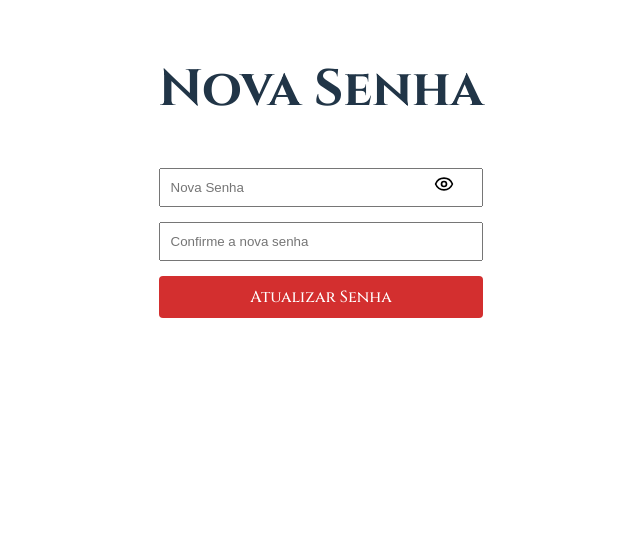
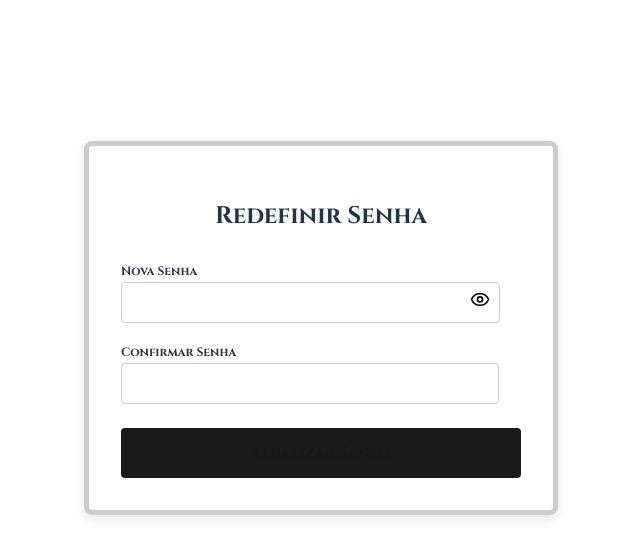
Before and after one commit to Filipecezar00/bjj_learning, a React (Vite) app in the folder frontend/: page /reset-password/1 in a window 1280 px wide. Shown: the top 558 px of the page, without its empty margins (319-959 px from the left). Built offline with nearby package versions, Linux system fonts and the light colour scheme.

Commit message:
atualizando

```diff
--- a/frontend/src/pages/ResetPassword.jsx
+++ b/frontend/src/pages/ResetPassword.jsx
@@ -11,18 +11,19 @@ export default function ResetPassword() {
   const [error, setError] = useState("");
   const [showPassword, setShowPassword] = useState(false);
 
-  const togglePasswordVisibility = () => {
-    setShowPassword(!showPassword);
-  };
+  //   const togglePasswordVisibility = () => {
+  //     setShowPassword(!showPassword);
+  //   };
+
+  const isPasswordStrong = password.length >= 6;
+  const doPasswordsMatch =
+    password === confirmPassword && confirmPassword !== "";
 
   const handleSubmit = async (e) => {
     e.preventDefault();
-    if (password.length < 6) {
-      return setError("A senha deve ter no mínimo 6 caracteres");
-    }
-    if (password !== confirmPassword) {
-      return setError("As senhas não coincidem.");
-    }
+    if (!isPasswordStrong) return setError("Senha muito curta.");
+    if (!doPasswordsMatch) return setError("As Senhas não coincidem.");
+
     try {
       await api.post(`/auth/reset-password/${token}`, { password });
       alert("Senha alterada com sucesso! Faça login agora.");
@@ -36,45 +37,53 @@ export default function ResetPassword() {
     <div
       className="auth-container"
       style={{
+        minHeight: "80vh",
         display: "flex",
+        justifyContent: "center",
         alignItems: "center",
-        flexDirection: "column",
-        justifyContent: "center",
       }}
     >
       <form
         onSubmit={handleSubmit}
         style={{
-          display: "flex",
-          flexDirection: "column",
-          gap: "15px",
-          padding: "20px",
+          width: "100%",
+          maxWidth: "400px",
+          padding: "2rem",
+          borderRadius: "8px",
+          boxShadow: "0 4px 12px rgba(0,0,0,0.1)",
+          border: "5px solid #ccc",
         }}
       >
-        <h1>Nova Senha</h1>
-        <div
-          className="input-group"
-          style={{
-            position: "relative",
-            display: "flex",
-            alignItems: "center",
-          }}
-        >
+        <h2 style={{ textAlign: "center", marginBottom: "1.5rem" }}>
+          Redefinir Senha
+        </h2>
+        <div style={{ position: "relative", marginBottom: "1rem" }}>
+          <label style={{ fontSize: "12px", fontWeight: "bold" }}>
+            Nova Senha
+          </label>
+          <div style={{ position: "relative" }}>
             <input
               type={showPassword ? "text" : "password"}
-            placeholder="Nova Senha"
               value={password}
               onChange={(e) => setPassword(e.target.value)}
               required
-            style={{ padding: "10px", paddingRight: "40px", width: "100%" }}
+              style={{
+                width: "80%",
+                padding: "12px",
+                paddingRight: "45px",
+                borderRadius: "4px",
+                border: `1px solid ${isPasswordStrong ? "#4CAF50" : "#ccc"}`,
+                outline: "none",
+              }}
             />
             <button
               type="button"
-            onClick={togglePasswordVisibility}
-            className="eye-button"
+              onClick={() => setShowPassword(!showPassword)}
               style={{
                 position: "absolute",
-              right: "10px",
+                right: "12px",
+                top: "50%",
+                transform: "translateY(-50%)",
                 background: "none",
                 border: "none",
                 cursor: "pointer",
@@ -83,35 +92,67 @@ export default function ResetPassword() {
               {showPassword ? <EyeOff size={20} /> : <Eye size={20} />}
             </button>
           </div>
-        <div
-          className="input-group"
+
+          {password && (
+            <span
               style={{
-            position: "relative",
-            display: "flex",
-            alignItems: "center",
+                fontSize: "11px",
+                color: isPasswordStrong ? "#4CAF50" : "#d32f2f",
               }}
             >
+              {isPasswordStrong ? "Senha válida" : "Mínimo de 6 caracteres"}
+            </span>
+          )}
+        </div>
+        <div style={{ marginBottom: "1.5rem" }}>
+          <label style={{ fontSize: "12px", fontWeight: "bold" }}>
+            Confirmar Senha
             <input
               type={showPassword ? "text" : "password"}
-            placeholder="Confirme a nova senha"
               value={confirmPassword}
               onChange={(e) => setConfirmPassword(e.target.value)}
               required
-            style={{ padding: "10px", width: "100%" }}
+              style={{
+                width: "88%",
+                padding: "12px",
+                borderRadius: "4px",
+                border: `1px solid ${doPasswordsMatch ? "#4CAF50" : "#CCC"}`,
+                outline: "none",
+              }}
             />
+            {confirmPassword && !doPasswordsMatch && (
+              <span style={{ fontSize: "11px", color: "#d32f2f" }}>
+                As Senhas não coincidem
+              </span>
+            )}
+          </label>
         </div>
         {error && (
-          <p style={{ color: "red", fontSize: "14px", margin: "0" }}>{error}</p>
+          <p
+            style={{
+              color: "white",
+              background: "#d32f2f",
+              padding: "10px",
+              borderRadius: "4px",
+              fontSize: "14px",
+              textAlign: "center",
+            }}
+          >
+            {error}
+          </p>
         )}
+
         <button
           type="submit"
+          disabled={!isPasswordStrong || !doPasswordsMatch}
           style={{
-            padding: "10px",
-            cursor: "pointer",
-            background: "#d32f2f",
-            color: "white",
+            width: "100%",
+            padding: "14px",
             border: "none",
             borderRadius: "4px",
+            cursor: "pointer",
+            fontWeight: "bold",
+            transition: "0.3s",
           }}
         >
           Atualizar Senha
```
Lines whose indentation alone changed are shown as unchanged.
